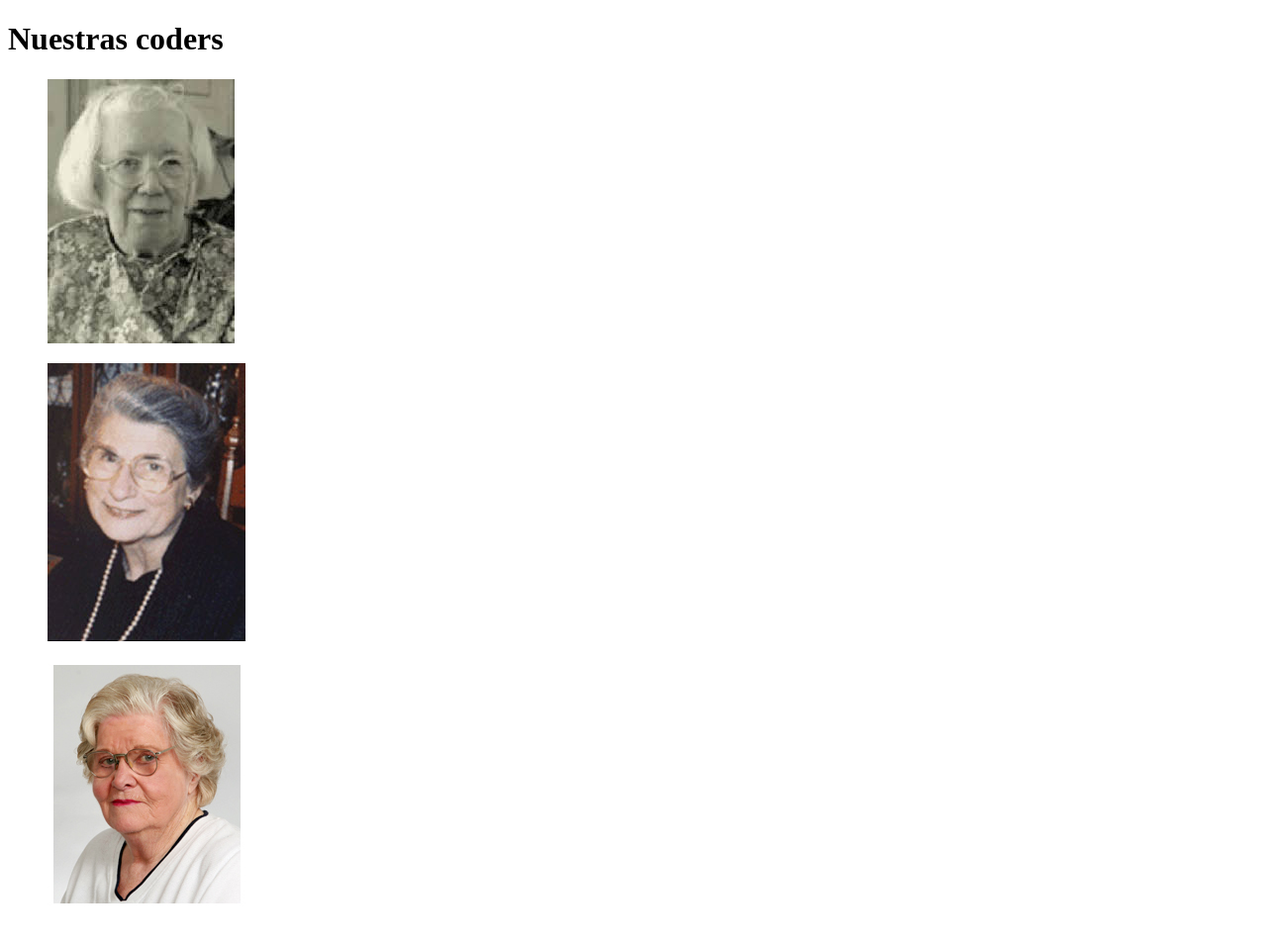
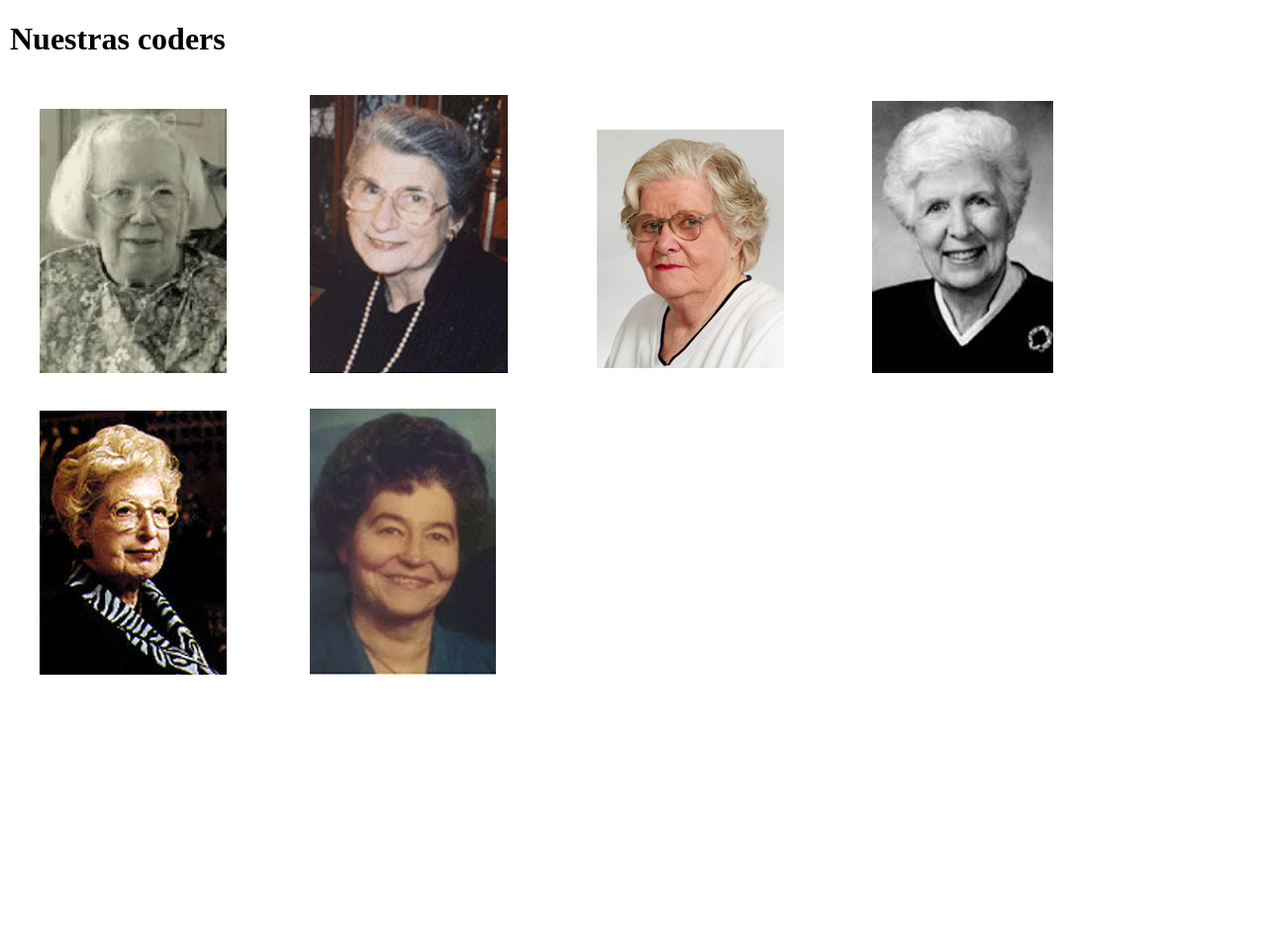
Before and after one commit to aurorex/nuestras-coders, a plain HTML site: page index.html in a window 1280 px wide. Shown: the top 955 px of the page at 99% size. After the commit the page ends 800 px from the top, so only its background shows below. Drawn offline with Linux system fonts and the light colour scheme.

Commit message:
posicionanado las imagenes del archivo

```diff
--- a/css/main.css
+++ b/css/main.css
@@ -0,0 +1,25 @@
+body{
+  box-sizing: border-box;
+  margin: 0;
+  padding:0;
+}
+
+
+h1{
+  font-size: ;
+  font-family: ;
+  color:;
+  padding-left: 10px;
+}
+
+figure{
+  display: inline-block;
+  position: relative;
+
+
+}
+
+img{
+
+
+}
--- a/index.html
+++ b/index.html
@@ -21,7 +21,7 @@
     </figure>
 
     <figure>
-      <img src="assets/img/kay-antonelli" alt="">
+      <img src="assets/img/kay-antonelli.jpg" alt="">
     </figure>
 
     <figure>
@@ -29,7 +29,7 @@
     </figure>
 
     <figure>
-      <img src="assets/img/ruth-teitelbaum" alt="">
+      <img src="assets/img/ruth-teitelbaum.jpg" alt="">
     </figure>
 
 
```
